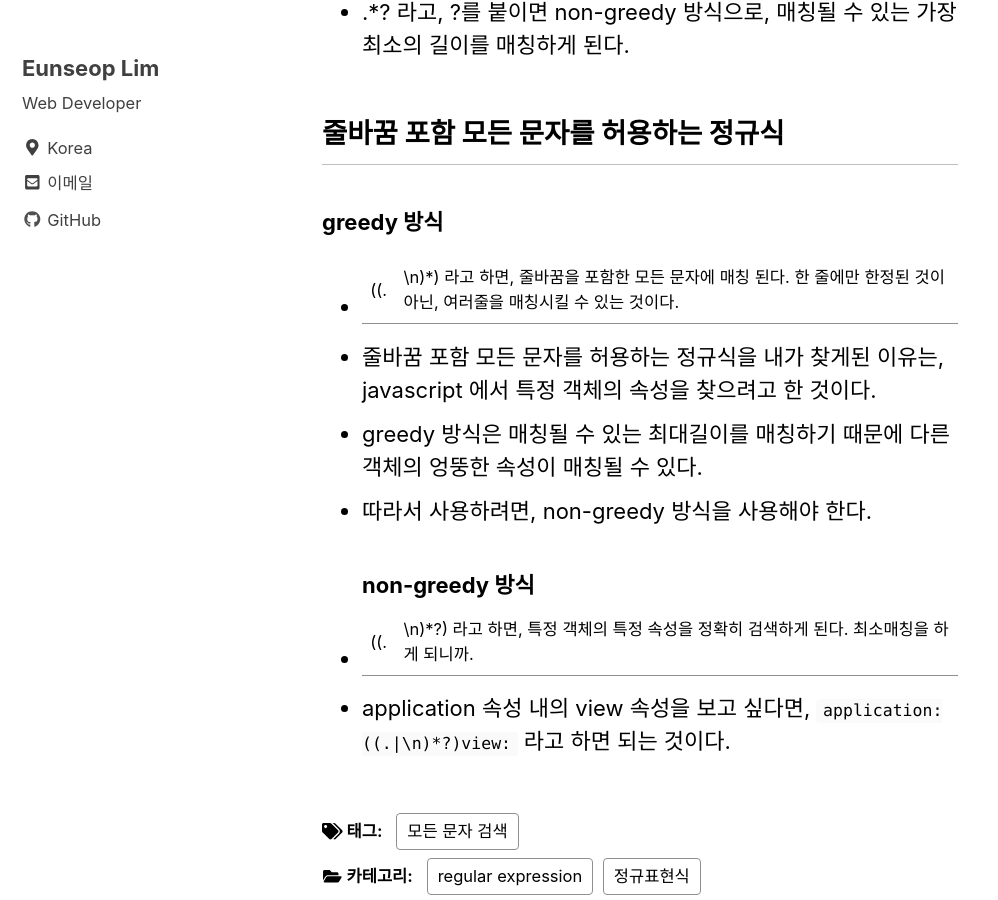
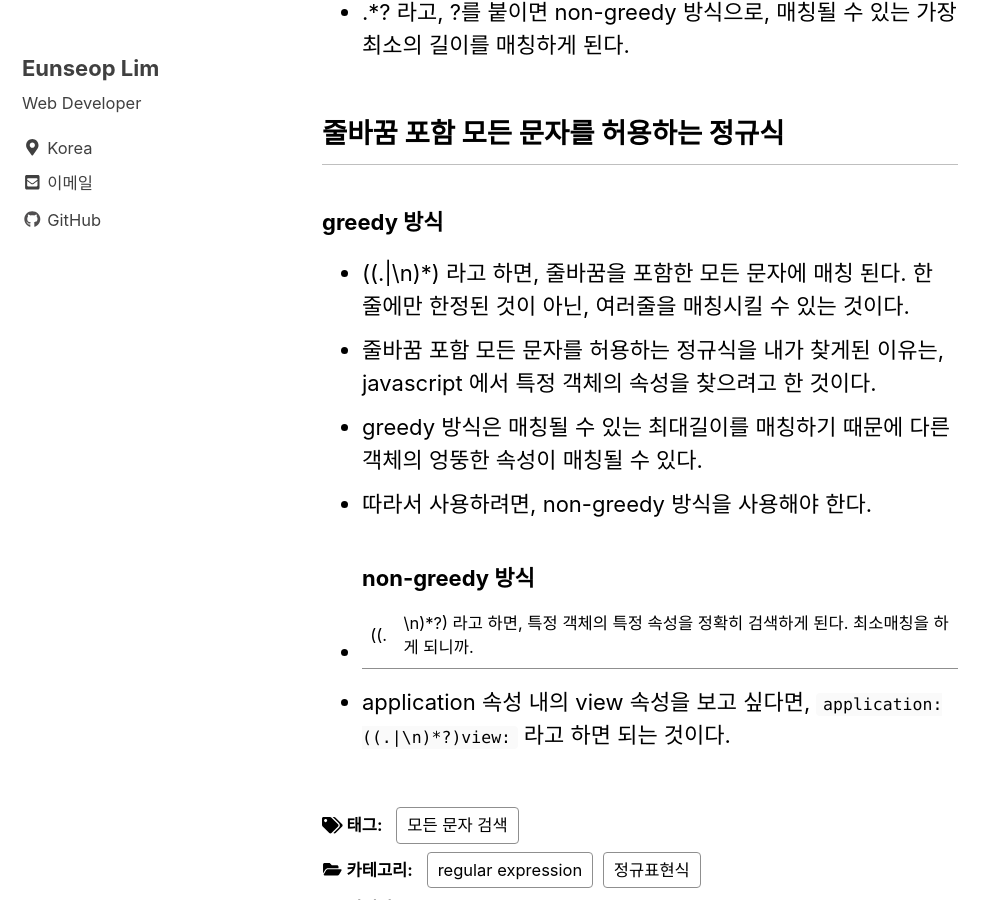
Before and after one commit to LimEunSeop/limeunseop.github.io, a Jekyll site: the page built from _posts/2018-12-05-정규식-줄바꿈-포함-모든-문자-일치(js속성검색).md, in a window 1280 px wide and 900 px high, scrolled down 818 px. Shown: the whole window, without its empty margins (0-998 px from the left). Built offline with Jekyll 4.4.1, drawn with Linux system fonts in a browser that asks for light colours; nearby versions of some CDN libraries; comment, search, counter and statistics services are not loaded; a style sheet for code colours, icons or effects is not loaded.

Commit message:
파이프 기호 escape

```diff
--- a/_posts/2018-12-05-정규식-줄바꿈-포함-모든-문자-일치(js속성검색).md
+++ b/_posts/2018-12-05-정규식-줄바꿈-포함-모든-문자-일치(js속성검색).md
@@ -18,7 +18,7 @@ tags:
 
 ## 줄바꿈 포함 모든 문자를 허용하는 정규식
 ### greedy 방식
-- ((.|\n)*) 라고 하면, 줄바꿈을 포함한 모든 문자에 매칭 된다. 한 줄에만 한정된 것이 아닌, 여러줄을 매칭시킬 수 있는 것이다.
+- ((.\|\n)*) 라고 하면, 줄바꿈을 포함한 모든 문자에 매칭 된다. 한 줄에만 한정된 것이 아닌, 여러줄을 매칭시킬 수 있는 것이다.
 - 줄바꿈 포함 모든 문자를 허용하는 정규식을 내가 찾게된 이유는, javascript 에서 특정 객체의 속성을 찾으려고 한 것이다.
 - greedy 방식은 매칭될 수 있는 최대길이를 매칭하기 때문에 다른 객체의 엉뚱한 속성이 매칭될 수 있다.
 - 따라서 사용하려면, non-greedy 방식을 사용해야 한다.
```
